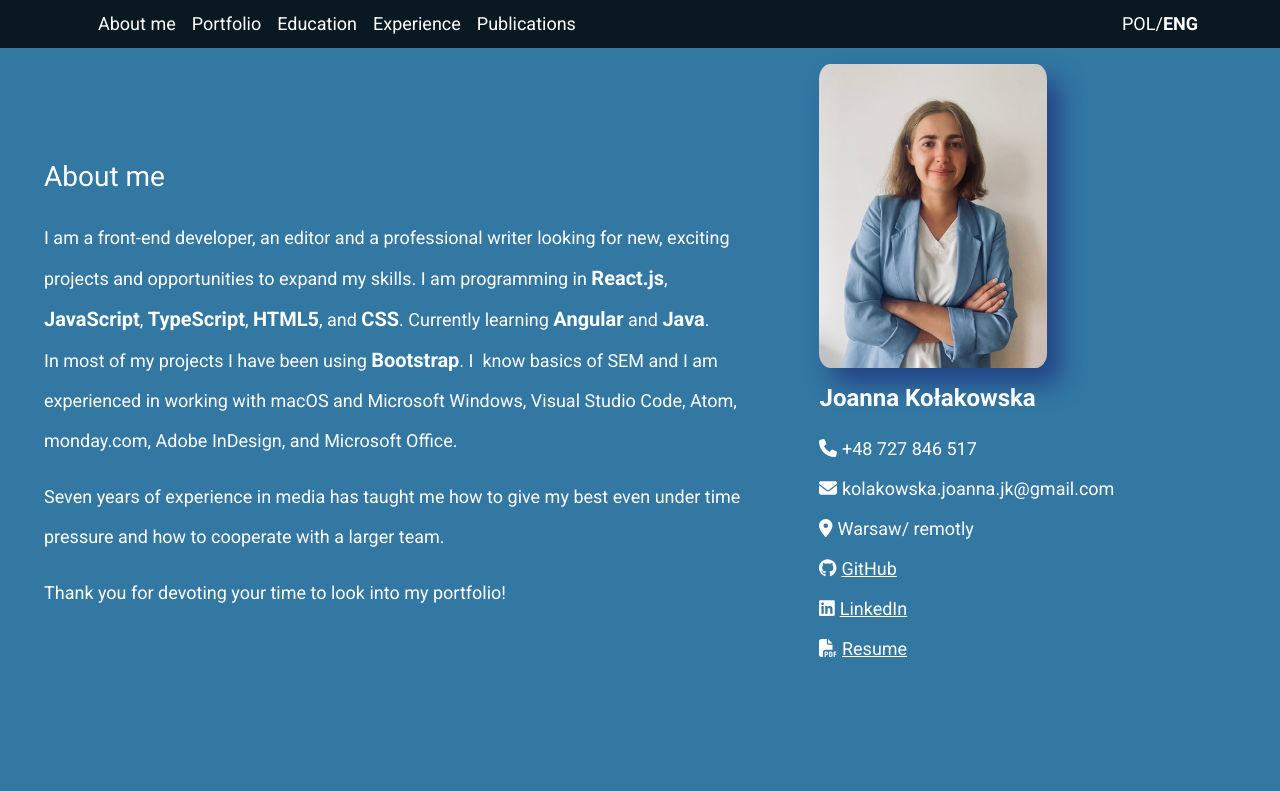
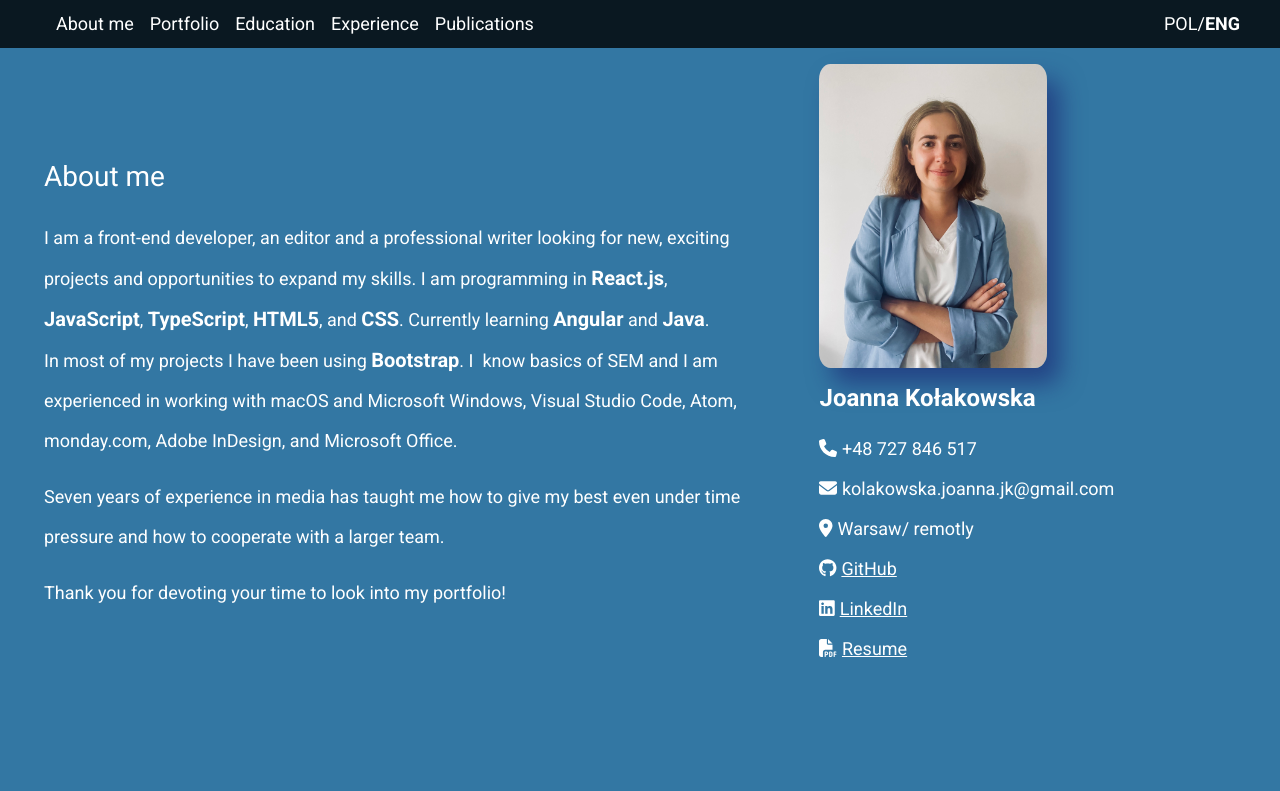
Before and after one commit to Tou24601/resume, a React (Create React App) app: page / in a window 1280 px wide. Shown: the top 791 px of the page. Built offline with nearby package versions, Linux system fonts and the light colour scheme.

Commit message:
fix header

```diff
--- a/src/App.css
+++ b/src/App.css
@@ -86,6 +86,10 @@
     display: none;
   }
 
+  .header {
+    padding: 0px 5vh;
+  }
+
   .large-nav {
     display: initial;
   }
--- a/src/components/Header.tsx
+++ b/src/components/Header.tsx
@@ -10,9 +10,9 @@
 const Header = ({ language, setLanguage }: Props) => {
   return (
     <header className="header darkerBackground">
-      <div className="container d-flex flex-row justify-content-between">
+      <div className="d-flex flex-row justify-content-between">
+      <NavBar language={language} />
         <NavBarMobile language={language} />
-        <NavBar language={language} />
         <LangToggle language={language} setLanguage={setLanguage} />
       </div>
     </header>
```
